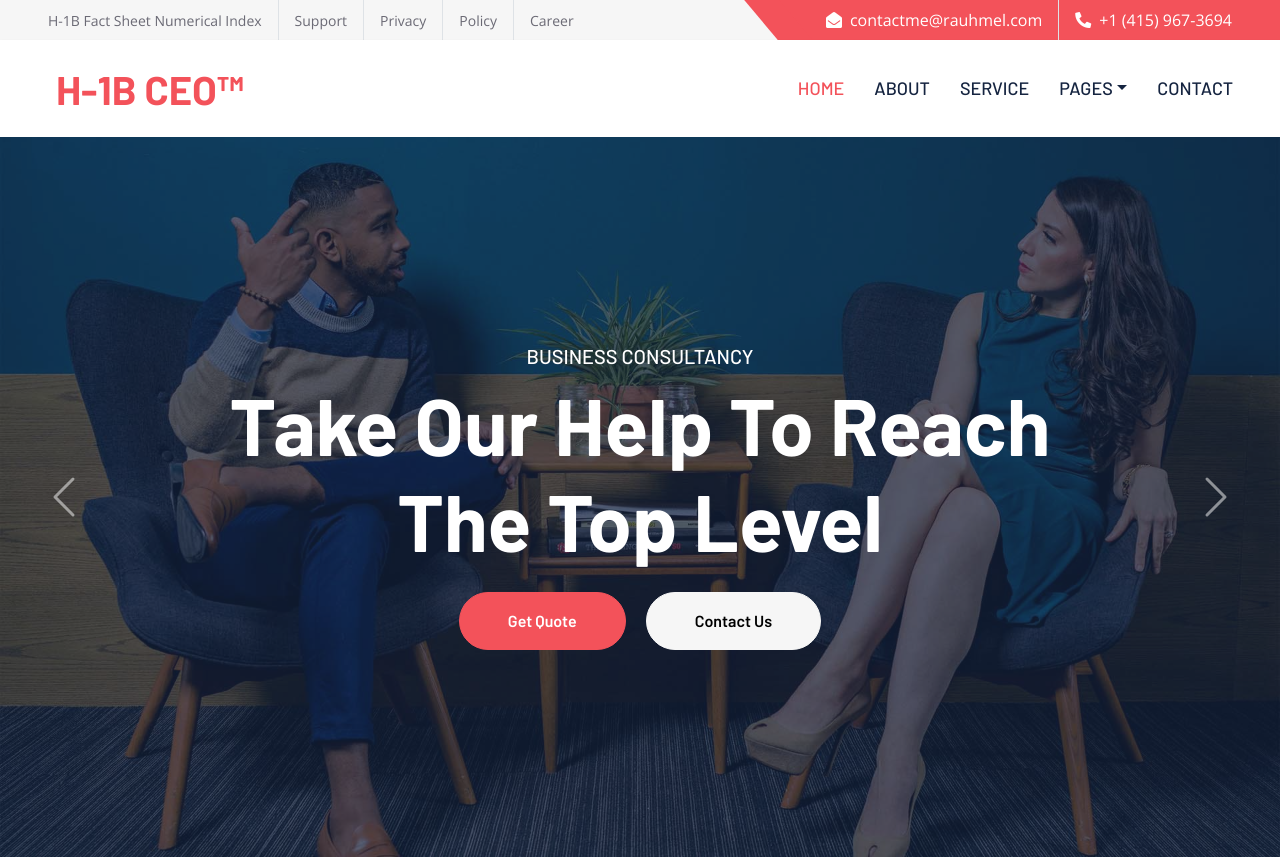
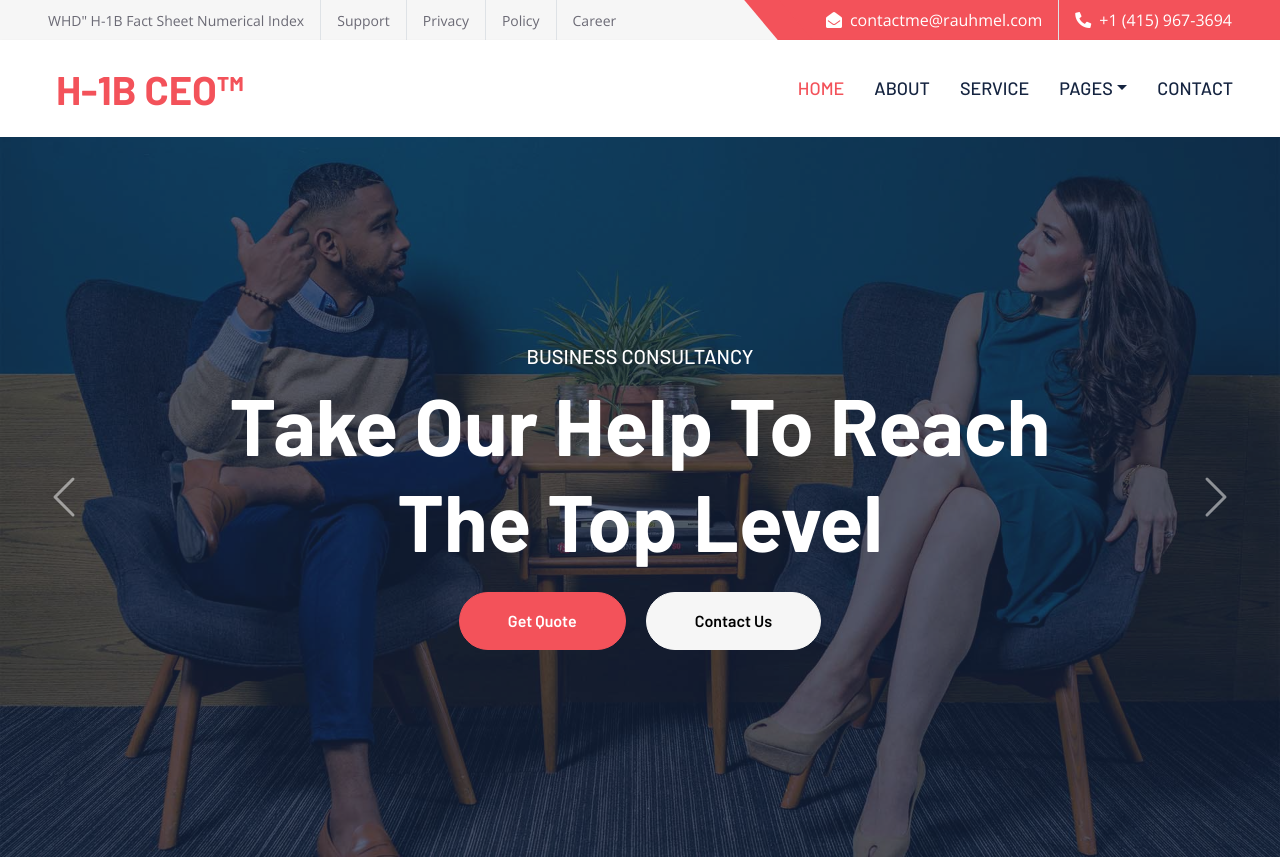
Before and after one commit to RauhmelFoxCEO/h1bceo.com, a plain HTML site: page index.html in a window 1280 px wide. Shown: the top 857 px of the page. Drawn offline with nearby package versions, Linux system fonts and the light colour scheme.

Commit message:
Update index.html

```diff
--- a/index.html
+++ b/index.html
@@ -36,7 +36,7 @@
         <div class="row gx-0">
             <div class="col-md-6 text-center text-lg-start mb-2 mb-lg-0">
                 <div class="d-inline-flex align-items-center">
-                    <a class="text-body py-2 pe-3 border-end" href="https://www.dol.gov/agencies/whd/fact-sheets/62/h1b"><small>H-1B Fact Sheet Numerical Index</small></a>
+                    <a class="text-body py-2 pe-3 border-end" href="https://www.dol.gov/agencies/whd/fact-sheets/62/h1b"><small>WHD" H-1B Fact Sheet Numerical Index</small></a>
                     <a class="text-body py-2 px-3 border-end" href=""><small>Support</small></a>
                     <a class="text-body py-2 px-3 border-end" href=""><small>Privacy</small></a>
                     <a class="text-body py-2 px-3 border-end" href=""><small>Policy</small></a>
```
